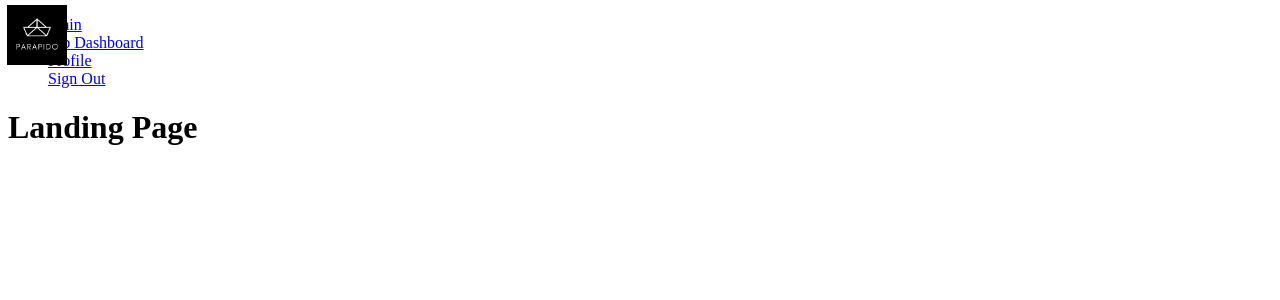
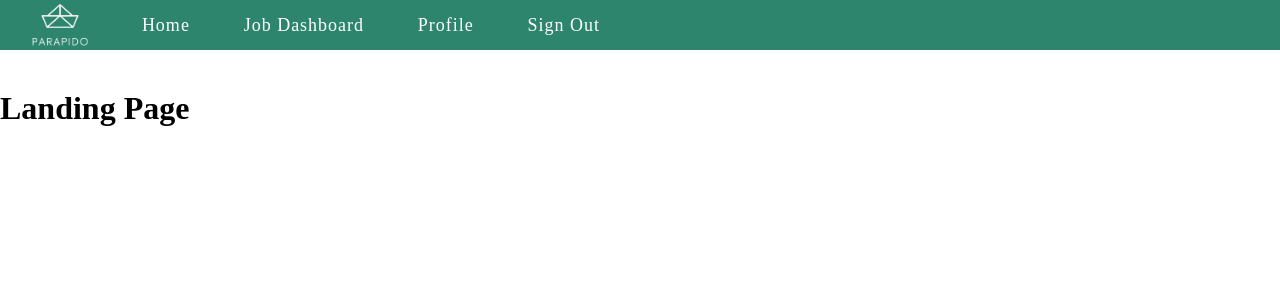
Before and after one commit to Mariie97/Capstone-QWERTY-Dev-Solutions-Team, a React (Create React App) app in the folder parapido-gui/: page / in a window 1280 px wide. Shown: the top 300 px of the page. Built offline with nearby package versions, Linux system fonts and the light colour scheme.

Commit message:
added styling to nav bar elements

```diff
--- a/parapido-gui/public/index.html
+++ b/parapido-gui/public/index.html
@@ -10,8 +10,8 @@
       content="Web site created using create-react-app"
     />
     <link rel="manifest" href="%PUBLIC_URL%/manifest.json" />
-
-    <title>React App</title>
+    <link rel="shortcut icon" href="#"/>
+    <title>PaRapido</title>
   </head>
 
   <body>
--- a/parapido-gui/src/Components/NavBar.js
+++ b/parapido-gui/src/Components/NavBar.js
@@ -1,15 +1,18 @@
 import React, { Component } from 'react'
 import { Link } from "react-router-dom"
 import logo from "../Static/Images/Pa_RapidoLogo.png"
+import "../Layouts/NavBar.css"
 
 export class NavBar extends Component {
     render() {
         return (
-            <nav >
-                <img style={logoStyle} src={logo} alt="Logo" />
-                <ul style={{listStyleType: "none"}}>
+            <nav className="NavBar">
+                <div className="nav">
+                <img className="logostyle" src={logo} alt="Logo" />
+
+                <ul className="nav-links">
                 <li>
-                <Link to="/">Main</Link>
+                <Link to="/">Home</Link>
                 </li>
                 <li>
                 <Link to="/jobdashboard">Job Dashboard</Link>
@@ -21,19 +24,13 @@ export class NavBar extends Component {
                 <Link to="/"> Sign Out </Link>
                 </li>
                 </ul>
+                </div>
+
             </nav>
         )
     }
 }
 
-const logoStyle = {
-    background: "black",
-    width: 60,
-    height: 60,
-    left: 7,
-    top: 5,
-    position: "absolute"
-}
 
 
 export default NavBar;
--- /dev/null
+++ b/parapido-gui/src/Layouts/NavBar.css
@@ -0,0 +1,51 @@
+/* prevent web page issues */
+* {
+  margin: 0px;
+  padding: 0px;
+  box-sizing: border-box;
+}
+
+/* Logo */
+
+.logostyle {
+  width: 80px;
+  height: 80px;
+  margin-left: 20px;
+  margin-top: 2.5px;
+}
+
+/* Parent element - This control the box on the back -
+ all the other elements derived from this*/
+
+.nav {
+  display: flex;
+  align-items: center;
+  height: 50px;
+  background-color: #2e856e;
+  font-family: "Times New Roman";
+  font-weight: 500;
+  font-size: 18px;
+  gap: 15px;
+  margin-bottom: 40px; /* moves the elements below the nav bar */
+}
+
+/* Child element - This controls the smaller box
+from the parent meaning the links */
+
+.nav-links {
+  display: flex;
+  justify-content: space-around;
+  width: 40%;
+}
+
+/*Remove bullets */
+.nav-links li {
+  list-style: none;
+}
+
+/*Each link style */
+.nav-links a {
+  color: white;
+  text-decoration: none;
+  letter-spacing: 1px;
+}
```
